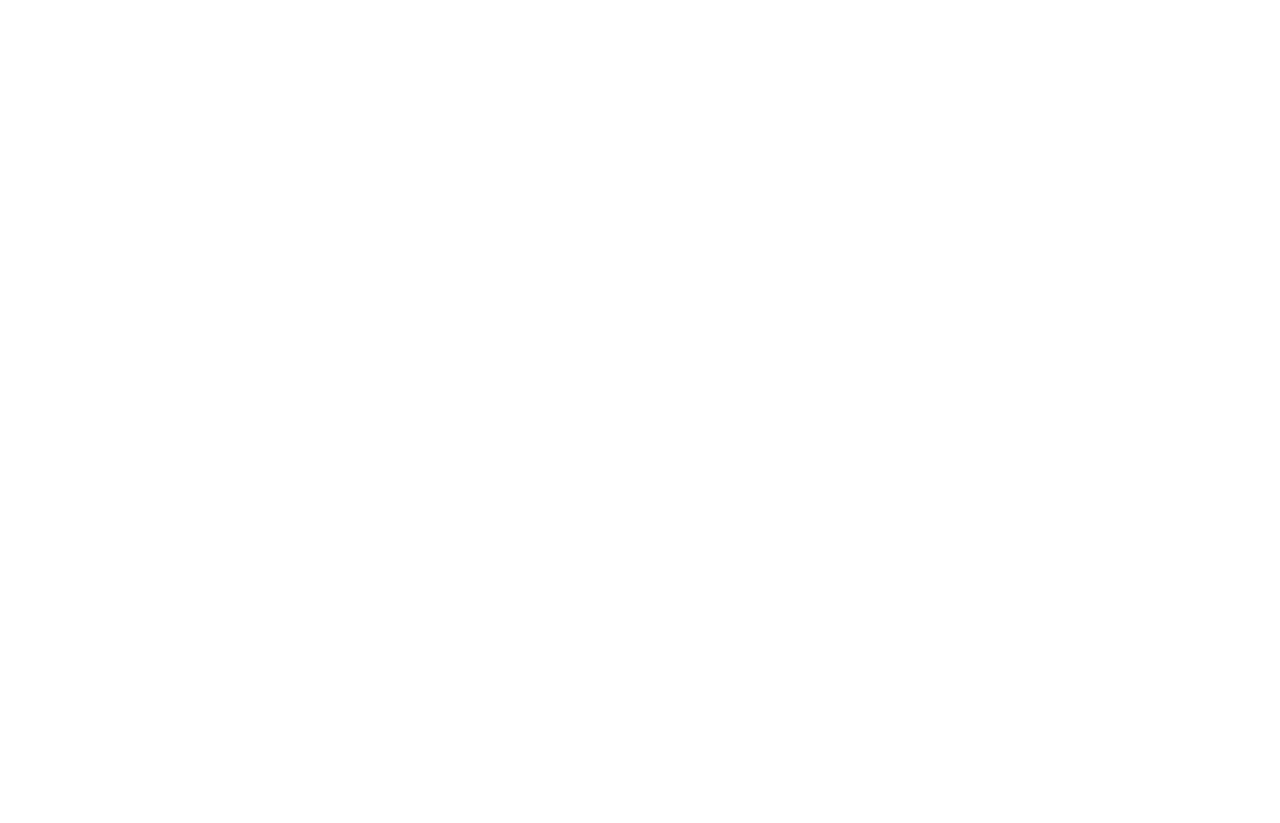
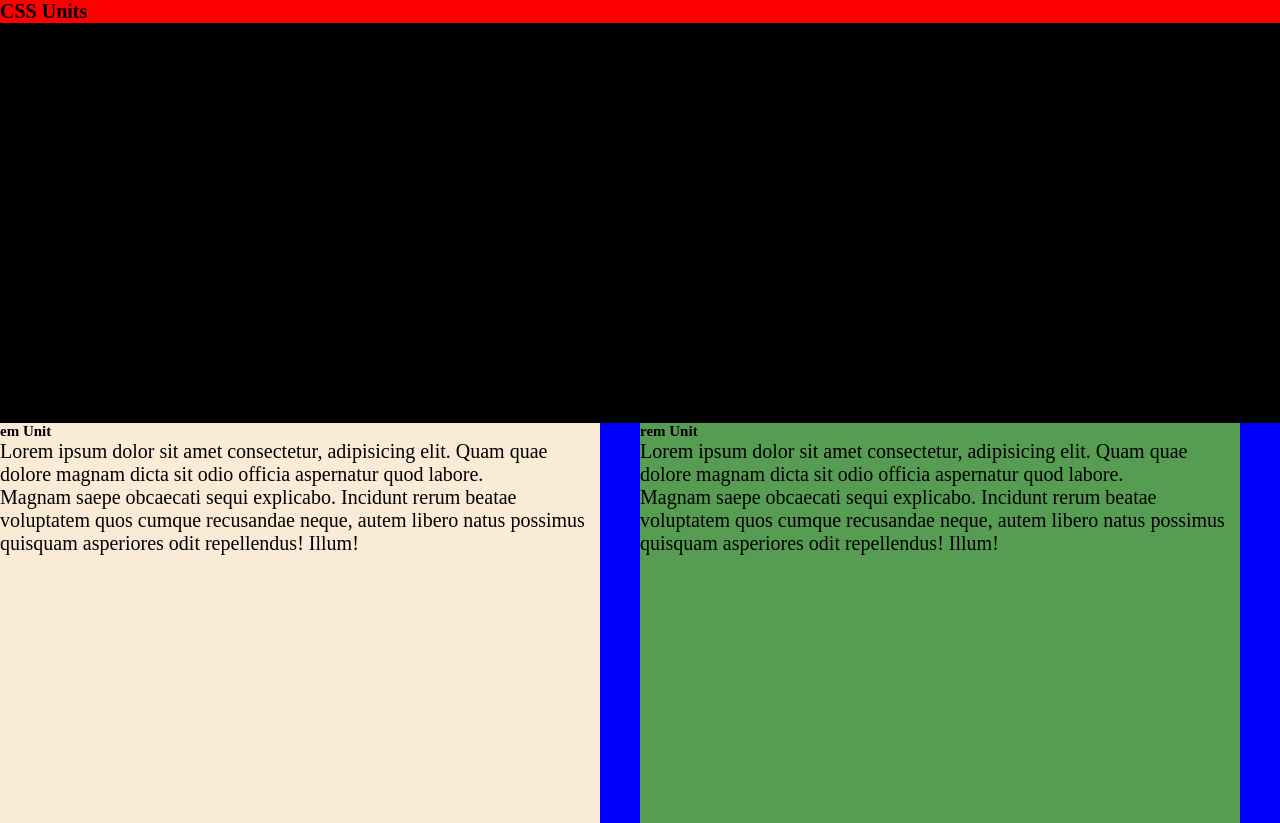
Before and after one commit to clovis-de-melo/css-studies, a plain HTML site: page html/units.html in a window 1280 px wide. Before the commit the page ends 800 px from the top, so only its background shows below. Drawn offline with Linux system fonts and the light colour scheme.

Commit message:
feat: apply grid display

```diff
--- a/css/units.css
+++ b/css/units.css
@@ -3,3 +3,50 @@
     padding: 0;
     box-sizing: border-box;
 }
+
+html {
+    font-size: 10px;
+}
+
+body {
+    background: black;
+}
+
+h1 {
+    background: red;
+}
+
+.main-box {
+    background-color: blue;
+    display: grid;
+    grid-template-columns: 1fr 1fr;
+    margin-top: 400px;
+}
+
+.box-1 {
+    background: antiquewhite;
+    height: 400px;
+    width: 600px;
+}
+
+.box-2 {
+    background: rgb(86, 156, 82);
+    height: 400px;
+    width: 600px;
+}
+
+.paragraph-1 {
+    font-size: 2em; /*   */
+}
+
+.paragraph-2 {
+    font-size: 2rem; /* */
+}
+
+.paragraph-3 {
+    font-size: 2em; /*   */
+}
+
+.paragraph-4 {
+    font-size: 2rem; /* */
+}
--- a/html/units.html
+++ b/html/units.html
@@ -7,6 +7,18 @@
     <link rel="stylesheet" href="/css/units.css">
 </head>
 <body>
-
+    <h1>CSS Units</h1>
+        <div class="main-box">
+                <div class="box-1">
+                    <h2 class="em-title">em Unit</h2>
+                    <p class="paragraph-1">Lorem ipsum dolor sit amet consectetur, adipisicing elit. Quam quae dolore magnam dicta sit odio officia aspernatur quod labore.</p>
+                    <p class="paragraph-2">Magnam saepe obcaecati sequi explicabo. Incidunt rerum beatae voluptatem quos cumque recusandae neque, autem libero natus possimus quisquam asperiores odit repellendus! Illum!</p>
+                </div>
+                <div class="box-2">
+                    <h2 class="rem-title">rem Unit</h2>
+                    <p class="paragraph-3">Lorem ipsum dolor sit amet consectetur, adipisicing elit. Quam quae dolore magnam dicta sit odio officia aspernatur quod labore.</p>
+                    <p class="paragraph-4">Magnam saepe obcaecati sequi explicabo. Incidunt rerum beatae voluptatem quos cumque recusandae neque, autem libero natus possimus quisquam asperiores odit repellendus! Illum!</p>
+                </div>
+        </div>
 </body>
 </html>
```
